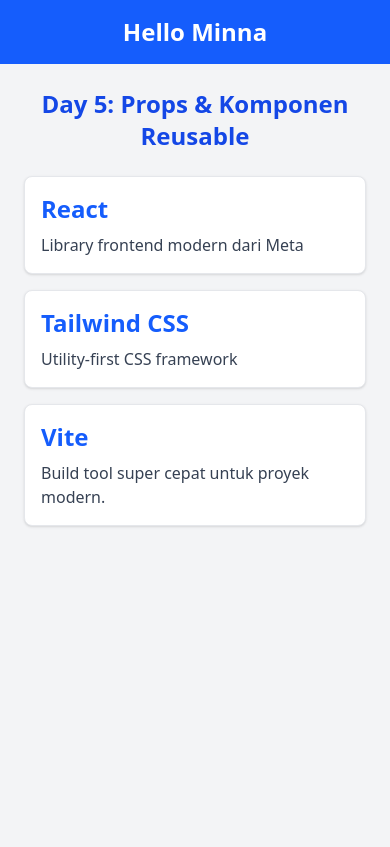
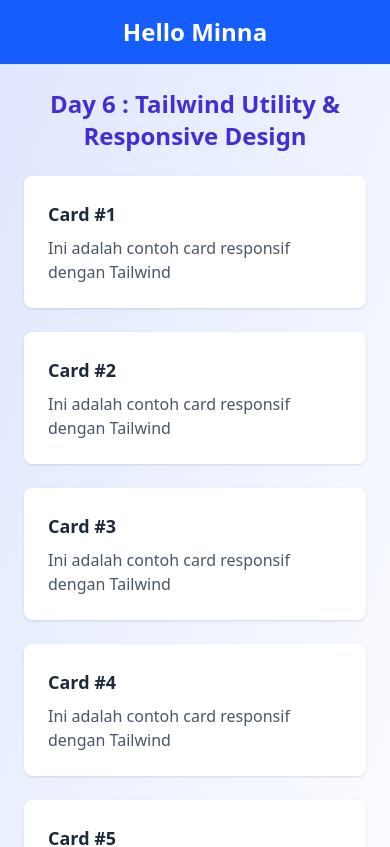
Before and after one commit to FakhriHH/one-day-one-react, a React (Vite) app: page / in a window 390 px wide. Shown: the top 847 px of the page. Built offline with nearby package versions, Linux system fonts and the light colour scheme.

Commit message:
Day 06 Tailwind Utility & Responsive Design

```diff
--- a/src/App.jsx
+++ b/src/App.jsx
@@ -4,12 +4,13 @@
 import Day03State from './pages/Day03State';
 import Day04Conditional from './pages/Day04Conditional';
 import Day05Reusable from './pages/Day05Reusable';
+import Day06Tailwind from './pages/Day06Tailwind';
 
 const App = () => {
   return (
     <div>
       <Header />
-        <Day05Reusable />;
+        <Day06Tailwind />;
     </div>
   );
 }
--- /dev/null
+++ b/src/pages/Day06Tailwind.jsx
@@ -0,0 +1,24 @@
+function Day06Tailwind() {
+    return(
+        <div className="min-h-screen bg-gradient-to-br from-indigo-100 to-white p-6">
+            <h1 className="text-2xl md:text-3xl font-bold text-indigo-700 text-center mb-6">
+                Day 6 : Tailwind Utility & Responsive Design
+            </h1>
+
+            <div className="grid grid-cols-1 md:grid-cols-2 lg:grid-cols-3 gap-6 max-w-6xl mx-auto">
+                {[1, 2, 3, 4, 5, 6].map((item) => (
+                    <div key={item} className="bg-white p-6 rounded-lg shadow hover:shadow-lg transition-all">
+                        <h2 className="text-lg md:text-xl font-semibold text-gray-800 mb-2">
+                            Card #{item}
+                        </h2>
+                        <p className="text-gray-600">
+                            Ini adalah contoh card responsif dengan Tailwind
+                        </p>
+                    </div>
+                ))}
+            </div>
+        </div>
+    )
+}
+
+export default Day06Tailwind;
```
